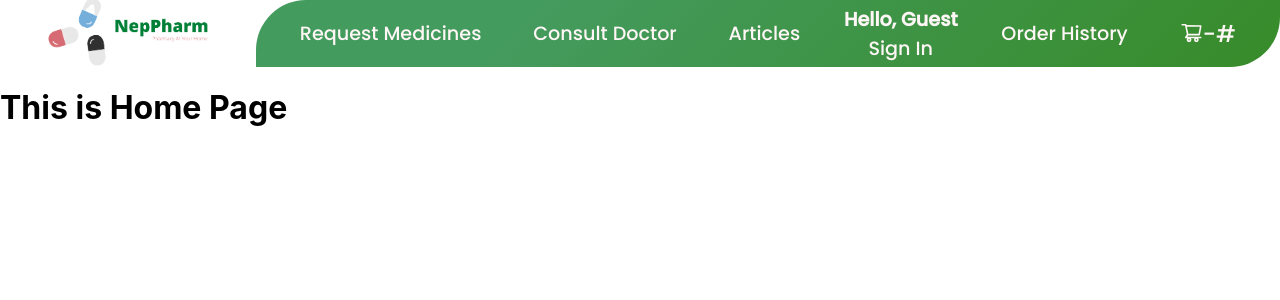
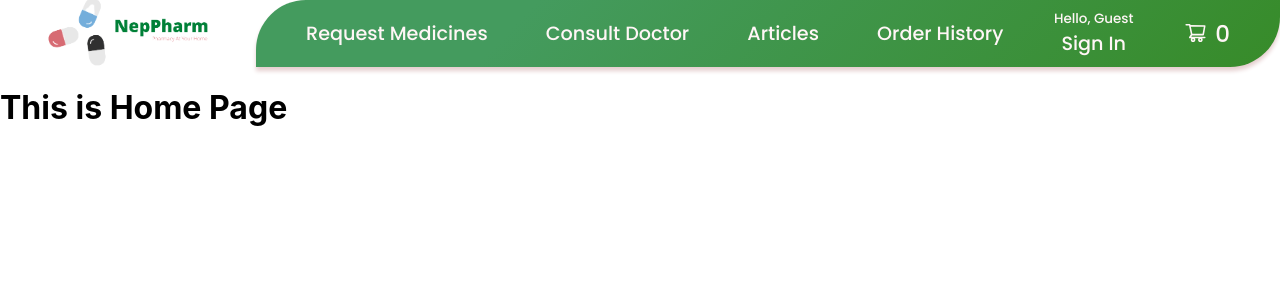
Before and after one commit to manojpudasaini/NepPharm, a React (Create React App) app: page / in a window 1280 px wide. Shown: the top 300 px of the page. Built offline with nearby package versions, Linux system fonts and the light colour scheme.

Commit message:
minor changes

```diff
--- a/src/Components/Header.css
+++ b/src/Components/Header.css
@@ -20,6 +20,7 @@
   justify-content: space-evenly;
   align-items: center;
   border-radius: 50px 0px 50px 0px;
+  box-shadow: 0 4px 4px rgb(229, 207, 207);
 }
 .navItems {
   font-family: "Poppins", sans-serif;
--- a/src/Components/Header.js
+++ b/src/Components/Header.js
@@ -24,19 +24,20 @@ const Header =()=>{
                </div>
 
                <div className="navItems">
-                    <strong style={{display:'block', color:'#fff6f6', fontSize:'1em'}}>Hello, Guest</strong>
-                    <NavLink to="/sign" activeClassName="navActive" className="navLinks" style={{ textDecoration: 'none', padding:'8px'  }}>
+                    <NavLink to="/orderhistory" activeClassName="navActive" className="navLinks"  style={{ textDecoration: 'none',padding:'8px' }}>Order History</NavLink>
+                </div>
+               <div className="navItems">
+                    <small style={{display:'block', color:'#fff6f6', fontSize:'0.7em'}}>Hello, Guest</small>
+                    <NavLink to="/sign" activeClassName="navActive" className="navLinks" style={{ textDecoration: 'none', padding:'8px', marginTop:"-8px"  }}>
                         Sign In
                         </NavLink>
                 </div>
 
-                <div className="navItems">
-                    <NavLink to="/orderhistory" activeClassName="navActive" className="navLinks"  style={{ textDecoration: 'none',padding:'8px' }}>Order History</NavLink>
-                </div>
+
 
                 <div className="navItems">
 
-                    <NavLink to="/cart" activeClassName="navActive" className="navLinks" style={{ textDecoration: 'none', fontSize:'1.2em'}}><ShoppingCartOutlined />-#</NavLink>
+                    <NavLink to="/cart" activeClassName="navActive" className="navLinks" style={{ textDecoration: 'none', fontSize:'1.2em'}}><ShoppingCartOutlined style={{paddingRight:"8px"}}/>0</NavLink>
                 </div>
             </div>
         </div>
```
Also changed, not shown: 1 other file (tests, documents, lock files or other folders).
